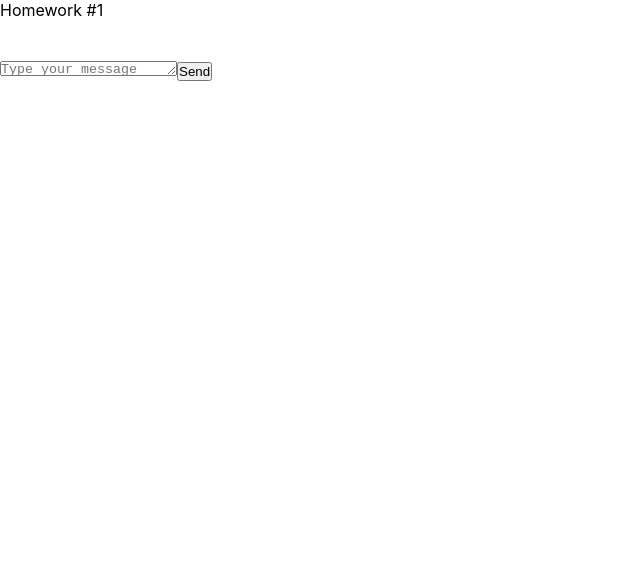
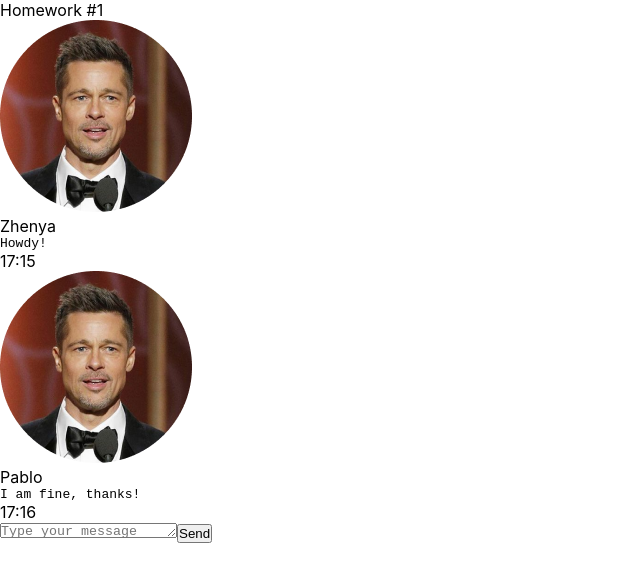
Before and after one commit to Zhenya-M1khaylov/react-homeworks, a React (Create React App) app: page / in a window 1280 px wide. Shown: the top 582 px of the page, without its empty margins (0-640 px from the left). Built offline with nearby package versions, Linux system fonts and the light colour scheme.

Commit message:
end HW1 logic

```diff
--- a/src/s2-homeworks/hw01/HW1.tsx
+++ b/src/s2-homeworks/hw01/HW1.tsx
@@ -14,29 +14,33 @@ import avatar from './avatar.png'
 * */
 
 // нужно создать правильный тип вместо any
-export type MessageType = any
+export type MessageType = {
+    id: number
+    user: {avatar: string, name: string}
+    message: {text: string, time: string}
+}
 
 // структуру объекта не менять
 export const message0: MessageType = {
     id: 0,
     user: {
         avatar: avatar, // можно менять
-        name: 'Some Name',  // можно менять
+        name: 'Zhenya',  // можно менять
     },
     message: {
-        text: 'some textsome textsome textsome textsome textsome textsome text', // можно менять
-        time: '22:00', // можно менять
+        text: 'Howdy!', // можно менять
+        time: '17:15', // можно менять
     },
 }
 export const friendMessage0: MessageType = {
     id: 100,
     user: {
         avatar: avatar, // можно менять
-        name: 'Friend Name', // можно менять
+        name: 'Pablo', // можно менять
     },
     message: {
-        text: 'зеркальное сообщение для тренировки css', // можно менять
-        time: '22:00', // можно менять
+        text: 'I am fine, thanks!', // можно менять
+        time: '17:16', // можно менять
     },
 }
 
@@ -47,8 +51,8 @@ const HW1 = () => {
             <div className={s2.hw}>
                 {/*проверка отображения (не менять)*/}
                 <div>
-                    <Message message={message0} />
-                    <FriendMessage message={friendMessage0} />
+                    <Message message={message0} avatar={avatar} text={message0.message.text} name={message0.user.name} time={message0.message.time}/>
+                    <FriendMessage message={friendMessage0} avatar={avatar} text={friendMessage0.message.text} name={friendMessage0.user.name} time={friendMessage0.message.time}/>
                 </div>
 
                 {/*для автоматической проверки дз (не менять)*/}
--- a/src/s2-homeworks/hw01/friend-message/FriendMessage.tsx
+++ b/src/s2-homeworks/hw01/friend-message/FriendMessage.tsx
@@ -1,8 +1,16 @@
 import React from 'react'
 import s from './FriendMessage.module.css'
 
+type FriendMessagePropsType = {
+    message: { id: number }
+    avatar: string
+    name: string
+    text: string
+    time: string
+}
+
 // создать тип вместо any и отобразить приходящие данные
-const FriendMessage = (props: any) => {
+const FriendMessage = (props: FriendMessagePropsType) => {
     return (
         <div
             id={'hw1-friend-message-' + props.message.id}
@@ -12,7 +20,8 @@ const FriendMessage = (props: any) => {
                 <img
                     id={'hw1-friend-avatar-' + props.message.id}
                     // создаёт студент
-
+                    src={props.avatar}
+                    alt="avatar"
                     //
                 />
                 <div className={s.friendText}>
@@ -21,7 +30,7 @@ const FriendMessage = (props: any) => {
                         className={s.friendName}
                     >
                         {/*создаёт студент*/}
-
+                        {props.name}
                         {/**/}
                     </div>
                     <pre
@@ -29,7 +38,7 @@ const FriendMessage = (props: any) => {
                         className={s.friendMessageText}
                     >
                         {/*создаёт студент*/}
-
+                        {props.text}
                         {/**/}
                     </pre>
                 </div>
@@ -39,7 +48,7 @@ const FriendMessage = (props: any) => {
                 className={s.friendTime}
             >
                 {/*создаёт студент*/}
-
+                {props.time}
                 {/**/}
             </div>
         </div>
--- a/src/s2-homeworks/hw01/message/Message.tsx
+++ b/src/s2-homeworks/hw01/message/Message.tsx
@@ -2,7 +2,13 @@ import React from 'react'
 import s from './Message.module.css'
 
 // нужно создать правильный тип вместо any
-export type MessagePropsType = any
+export type MessagePropsType = {
+    message: { id: number }
+    avatar: string
+    name: string
+    text: string
+    time: string
+}
 
 // нужно отобразить приходящие данные
 const Message = (props: MessagePropsType) => {
@@ -12,25 +18,26 @@ const Message = (props: MessagePropsType) => {
                 <img
                     id={'hw1-avatar-' + props.message.id}
                     // создаёт студент
-
+                    src={props.avatar}
+                    alt="avatar"
                     //
                 />
                 <div className={s.text}>
                     <div id={'hw1-name-' + props.message.id} className={s.name}>
                         {/*создаёт студент*/}
-
+                        {props.name}
                         {/**/}
                     </div>
                     <pre id={'hw1-text-' + props.message.id} className={s.messageText}>
                         {/*создаёт студент*/}
-
+                        {props.text}
                         {/**/}
                     </pre>
                 </div>
             </div>
             <div id={'hw1-time-' + props.message.id} className={s.time}>
                 {/*создаёт студент*/}
-
+                {props.time}
                 {/**/}
             </div>
         </div>
```
